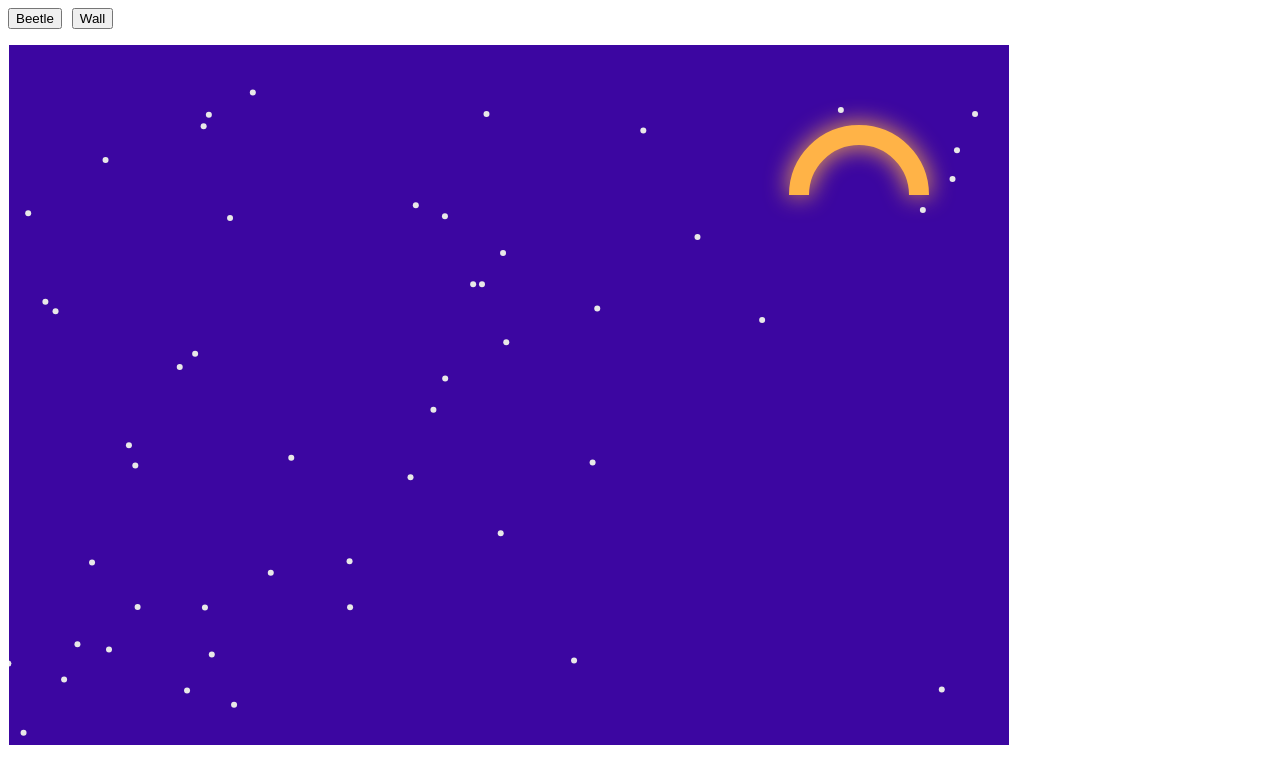
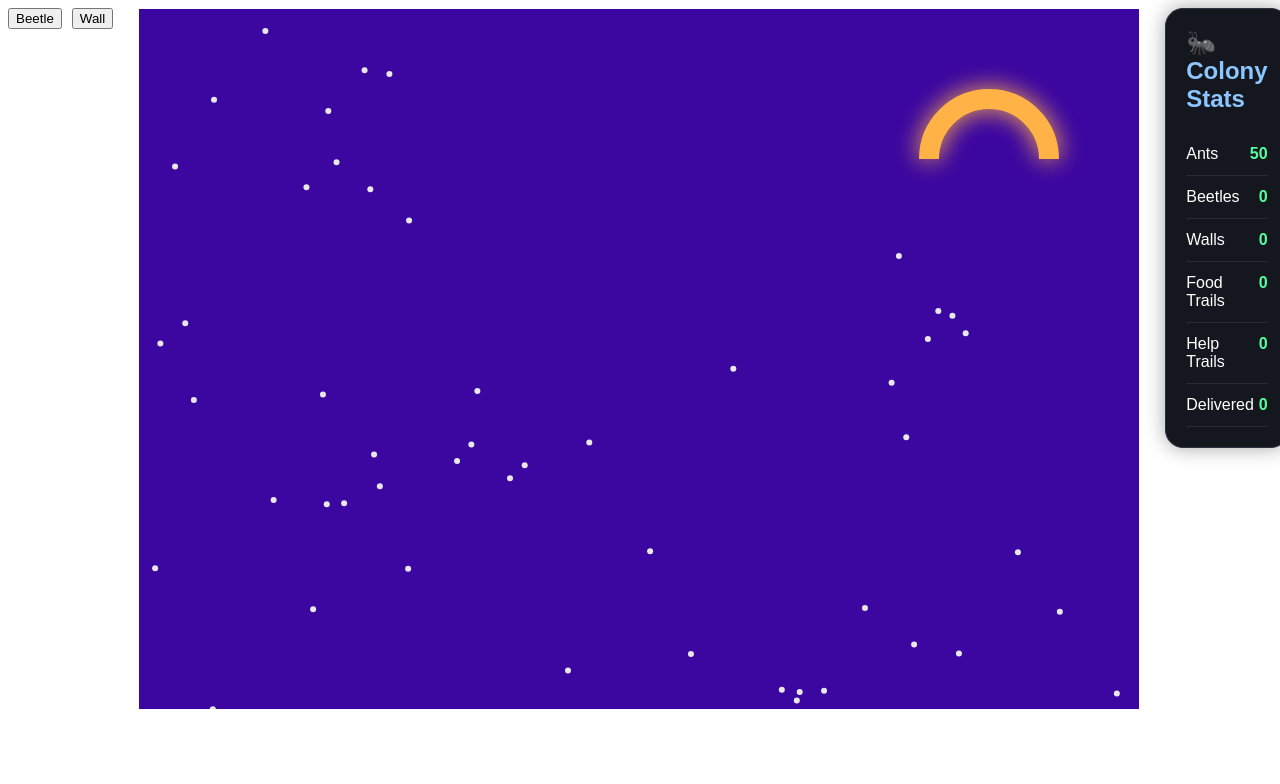
Before and after one commit to thasneem9/antcolonysimulator, a React (Vite) app: page / in a window 1280 px wide. Shown: the top 784 px of the page. Built offline with nearby package versions, Linux system fonts and the light colour scheme.

Commit message:
stats panel

```diff
--- a/src/components/Canvas.jsx
+++ b/src/components/Canvas.jsx
@@ -1,6 +1,58 @@
 import { useRef, useEffect,useState } from "react";
+function Stat({label,value}){
+
+return(
+
+<div
+style={{
+
+display:"flex",
+
+justifyContent:"space-between",
+
+padding:"12px 0",
+
+borderBottom:"1px solid #2b2b2b"
+
+}}
+>
+
+<span>{label}</span>
+
+<strong
+style={{
+
+color:"#55ff9d"
+
+}}
+>
+
+{value}
+
+</strong>
+
+</div>
+
+);
+
+}
 
 export default function Canvas() {
+const [stats, setStats] = useState({
+
+    ants:0,
+
+    beetles:0,
+
+    foodPheromones:0,
+
+    helpPheromones:0,
+
+    walls:0,
+
+    delivered:0
+
+});
   const [tool, setTool] = useState("beetle");
   const canvasRef = useRef(null);
   const antsRef = useRef([]);
@@ -207,16 +259,27 @@ if (ant.carryingBeetle.leader !== ant) {
     dx * dx + dy * dy
   );
 
-  if (distance < NEST_RADIUS) {
+if (
+    distance < NEST_RADIUS &&
+    ant.carryingBeetle.leader === ant
+) {
 
     beetlesRef.current =
       beetlesRef.current.filter(
         beetle => beetle !== ant.carryingBeetle
       );
 
+    setStats(prev => ({
+
+        ...prev,
+
+        delivered: prev.delivered + 1
+
+    }));
+
     ant.carryingBeetle = null;
     ant.targetBeetle = null;
-  }
+}
 
 }
 else if (ant.targetBeetle) {
@@ -525,6 +588,28 @@ drawObstacles();
 drawAnts();
 
 drawBeetles();
+setStats(prev => ({
+
+    ...prev,
+
+    ants: antsRef.current.length,
+
+    beetles: beetlesRef.current.length,
+
+    foodPheromones:
+        pheromonesRef.current.filter(
+            p => p.type === "food"
+        ).length,
+
+    helpPheromones:
+        pheromonesRef.current.filter(
+            p => p.type === "help"
+        ).length,
+
+    walls:
+        obstaclesRef.current.length
+
+}));
 
       requestAnimationFrame(animate);
     }
@@ -576,7 +661,13 @@ if(tool==="beetle"){
   }
 
   return (
-    <>
+   <div
+style={{
+display:"flex",
+gap:"25px",
+alignItems:"flex-start"
+}}
+>
     <div
 style={{
 display:"flex",
@@ -602,6 +693,7 @@ Wall
 </button>
 
 </div>
+<div>
     <canvas
       ref={canvasRef}
       onClick={handleCanvasClick}
@@ -612,6 +704,82 @@ Wall
         background: "#3c06a1",
       }}
     />
-    </>
+    </div>
+    <div
+style={{
+
+width:280,
+
+background:"#15171f",
+
+border:"1px solid #2c3140",
+
+borderRadius:18,
+
+padding:20,
+
+color:"white",
+
+boxShadow:"0 0 20px rgba(0,0,0,.35)",
+
+fontFamily:"sans-serif"
+
+}}
+>
+
+<h2
+style={{
+
+marginTop:0,
+
+marginBottom:20,
+
+color:"#8bc6ff"
+
+}}
+>
+
+🐜 Colony Stats
+
+</h2>
+
+<Stat
+label="Ants"
+
+value={stats.ants}
+/>
+
+<Stat
+label="Beetles"
+
+value={stats.beetles}
+/>
+
+<Stat
+label="Walls"
+
+value={stats.walls}
+/>
+
+<Stat
+label="Food Trails"
+
+value={stats.foodPheromones}
+/>
+
+<Stat
+label="Help Trails"
+
+value={stats.helpPheromones}
+/>
+
+<Stat
+label="Delivered"
+
+value={stats.delivered}
+/>
+
+</div>
+    </div>
   );
 }
```
